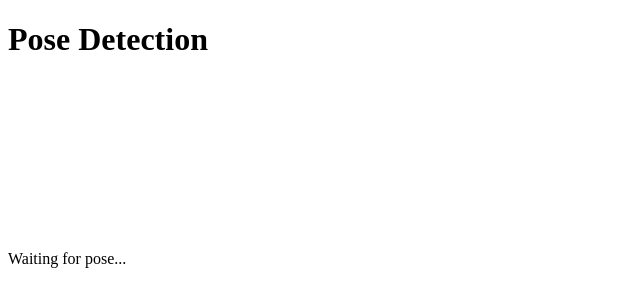
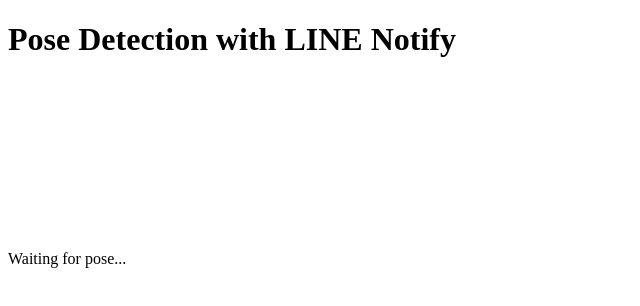
Before and after one commit to mizuma-s/janken, a plain HTML site: page index.html in a window 1280 px wide. Shown: the whole page, without its empty margins (0-640 px from the left). Drawn offline with Linux system fonts and the light colour scheme.

Commit message:
タイトルなどの修正

```diff
--- a/index.html
+++ b/index.html
@@ -3,13 +3,13 @@
 <head>
   <meta charset="UTF-8">
   <meta name="viewport" content="width=device-width, initial-scale=1.0">
-  <title>Pose Detection</title>
+  <title>Pose Detection with LINE Notify</title>
   <script src="https://cdn.jsdelivr.net/npm/@tensorflow/tfjs@2.8.6"></script>
   <script src="https://cdn.jsdelivr.net/npm/@teachablemachine/pose@0.8.4/dist/teachablemachine-pose.min.js"></script>
   <script src="script.js" defer></script>
 </head>
 <body>
-  <h1>Pose Detection</h1>
+  <h1>Pose Detection with LINE Notify</h1>
   <video id="webcam" autoplay playsinline></video>
   <p id="result">Waiting for pose...</p>
 </body>
```
